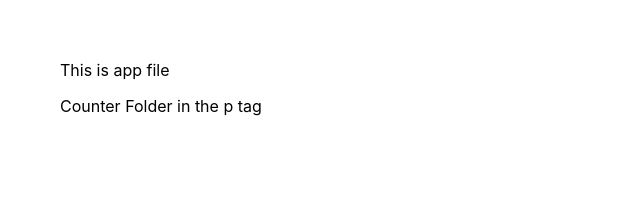
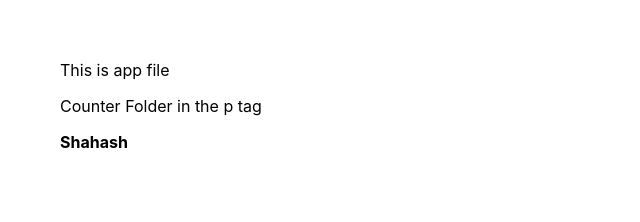
Before and after one commit to shahash11/Sample2, a React (Create React App) app: page / in a window 1280 px wide. Shown: the top 222 px of the page, without its empty margins (0-640 px from the left). Built offline with nearby package versions, Linux system fonts and the light colour scheme.

Commit message:
added my name in the counter.js

```diff
--- a/src/components/Counter.js
+++ b/src/components/Counter.js
@@ -4,6 +4,7 @@ const Counter = () => {
   return (
     <div>
       <p>Counter Folder in the p tag</p>
+      <b>Shahash</b>
     </div>
   )
 }
```
